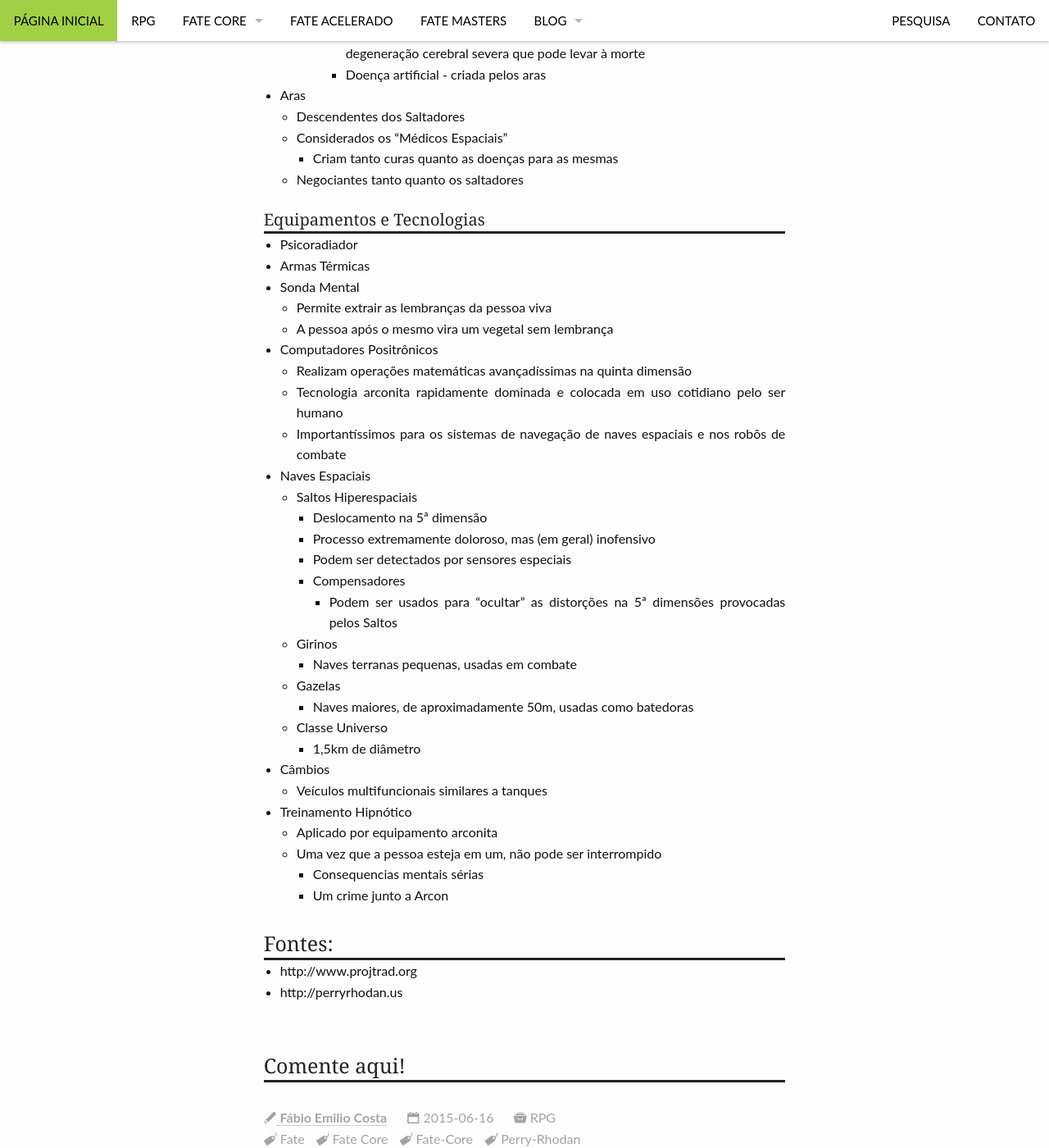
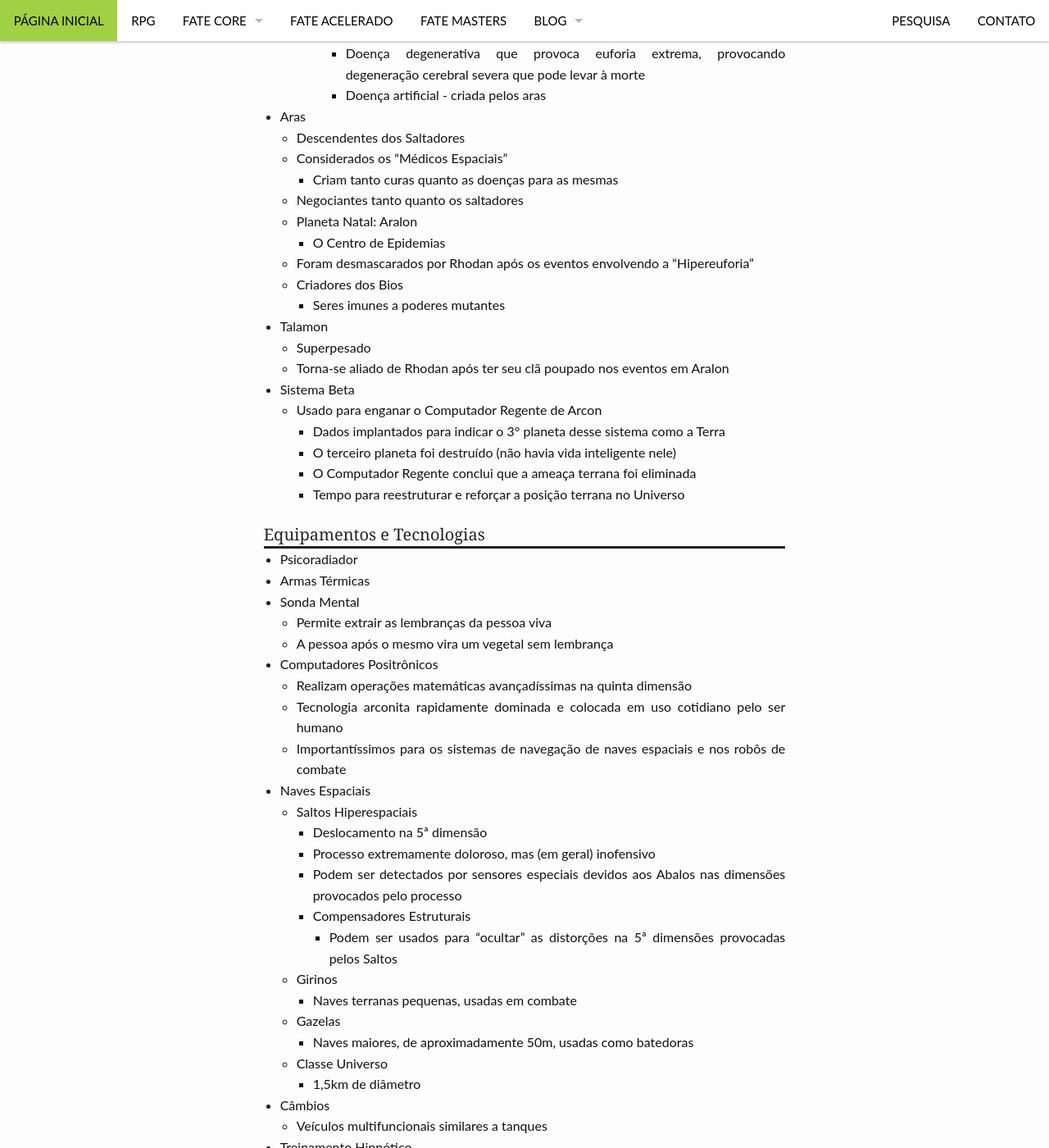
Before and after one commit to fabiocosta0305/fabiocosta0305.github.io-old, a Jekyll site: the page built from _posts/RPG/2015-06-16-DestinoPerryRhodan.md, in a window 1280 px wide and 1400 px high, scrolled down 5504 px. Shown: the whole window at 82% size. Built offline with Jekyll 4.4.1, drawn with Linux system fonts in a browser that asks for light colours; comment, search, counter and statistics services are not loaded; some of the changed text lies outside the part shown.

Commit message:
Adicionado Destino de Perry Rhodan

```diff
--- a/_posts/RPG/2015-06-16-DestinoPerryRhodan.md
+++ b/_posts/RPG/2015-06-16-DestinoPerryRhodan.md
@@ -131,6 +131,7 @@ header: no
   - Ameaça militar trazida pelos sinais da destruição da nave Arconita
     na lua
   - Criaturas com feições reptilianas
+  - Comandados por um ditador, possuem rígida estrutura militar
 - Ferrônios
   - Primeiros  aliados  extraterrestes  dos terranos  (à  exceção  dos
     Arconitas)
@@ -243,6 +244,24 @@ header: no
   - Considerados os "Médicos Espaciais"
     - Criam tanto curas quanto as doenças para as mesmas
   - Negociantes tanto quanto os saltadores
+  - Planeta Natal: Aralon
+    - O Centro de Epidemias
+  - Foram  desmascarados  por  Rhodan  após os  eventos  envolvendo  a
+    "Hipereuforia"
+  - Criadores dos Bios
+    - Seres imunes a poderes mutantes
+- Talamon
+  - Superpesado
+  - Torna-se aliado de Rhodan após ter  seu clã poupado nos eventos em
+    Aralon
+- Sistema Beta
+  - Usado para enganar o Computador Regente de Arcon
+    - Dados implantados para indicar o 3° planeta desse sistema como a
+      Terra
+    - O  terceiro planeta  foi destruído  (não havia  vida inteligente
+      nele)
+    - O Computador Regente conclui que a ameaça terrana foi eliminada
+    - Tempo para reestruturar e reforçar a posição terrana no Universo
 
 #### Equipamentos e Tecnologias
 
@@ -261,8 +280,9 @@ header: no
   - Saltos Hiperespaciais
     - Deslocamento na 5ª dimensão
     - Processo extremamente doloroso, mas (em geral) inofensivo
-    - Podem ser detectados por sensores especiais
-    - Compensadores
+    - Podem ser  detectados por sensores especiais  devidos aos Abalos
+      nas dimensões provocados pelo processo
+    - Compensadores Estruturais
       - Podem ser usados para "ocultar"  as distorções na 5ª dimensões
         provocadas pelos Saltos
   - Girinos
```
